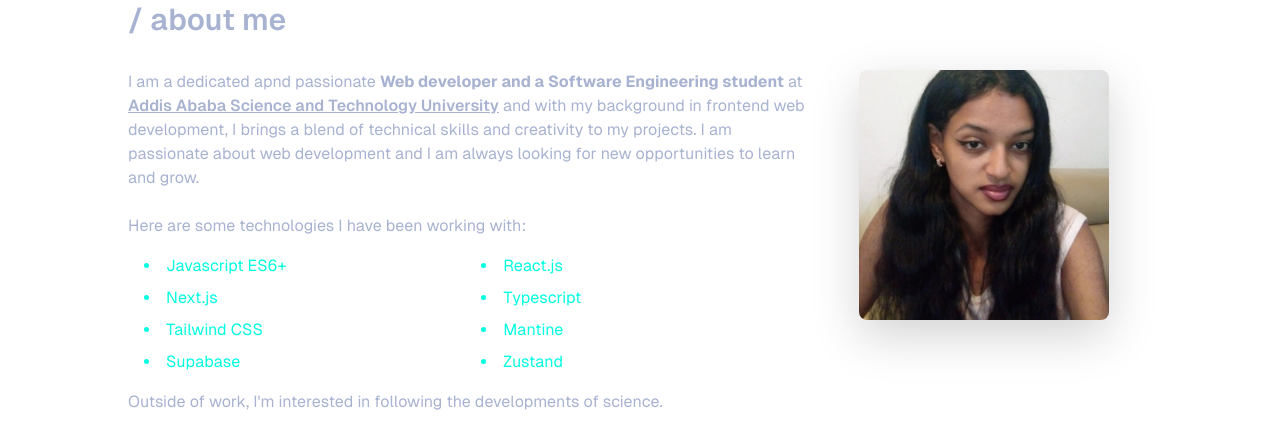
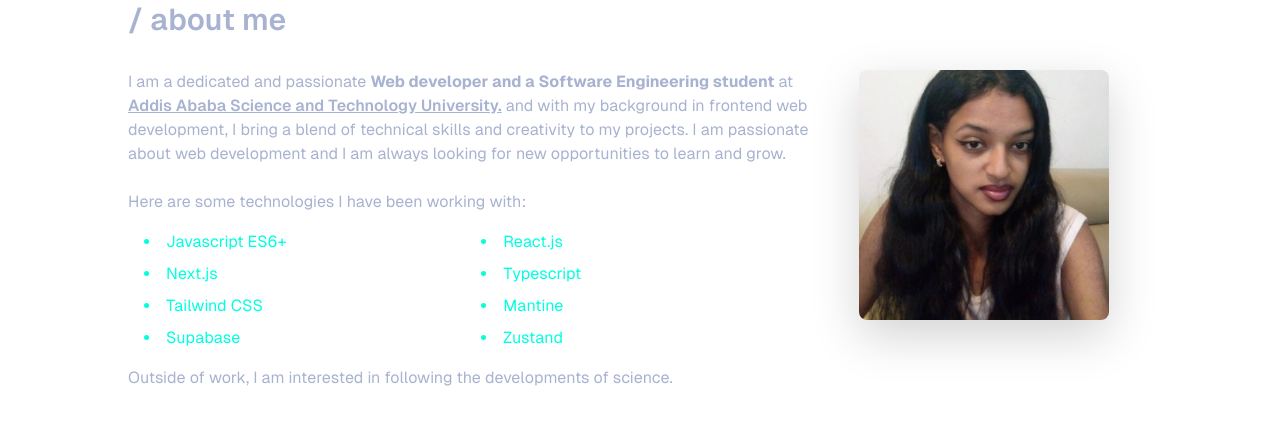
Before and after one commit to HikmaAnwar/hikma-s-portfolio, a Next.js app: page / in a window 1280 px wide. Shown: the part 524-952 px from the top of the page. Built offline with nearby package versions, Linux system fonts and the light colour scheme.

Commit message:
fix: correct typos and improve phrasing in About component

```diff
--- a/src/app/components/About.jsx
+++ b/src/app/components/About.jsx
@@ -9,7 +9,7 @@ const About = () => {
 
   const one = (
     <p className=" text-colors-slate line-height">
-      I am a dedicated apnd passionate{" "}
+      I am a dedicated and passionate{" "}
       <b>Web developer and a Software Engineering student</b> at
       <a
         href="http://www.aastu.edu.et/"
@@ -18,9 +18,9 @@ const About = () => {
         className=" text-colors-slate font-semibold hover:underline"
       >
         {" "}
-        Addis Ababa Science and Technology University
+        Addis Ababa Science and Technology University.
       </a>
-      {""} and with my background in frontend web development, I brings a blend
+      {""} and with my background in frontend web development, I bring a blend
       of technical skills and creativity to my projects. I am passionate about
       web development and I am always looking for new opportunities to learn and
       grow.
@@ -29,7 +29,7 @@ const About = () => {
 
   const two = (
     <p className=" text-colors-slate line-height">
-      Outside of work, I'm interested in following the developments of science.
+      Outside of work, I am interested in following the developments of science.
     </p>
   );
 
```
